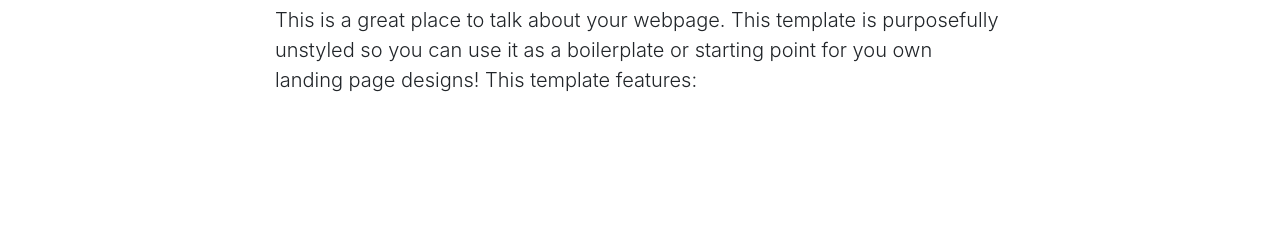
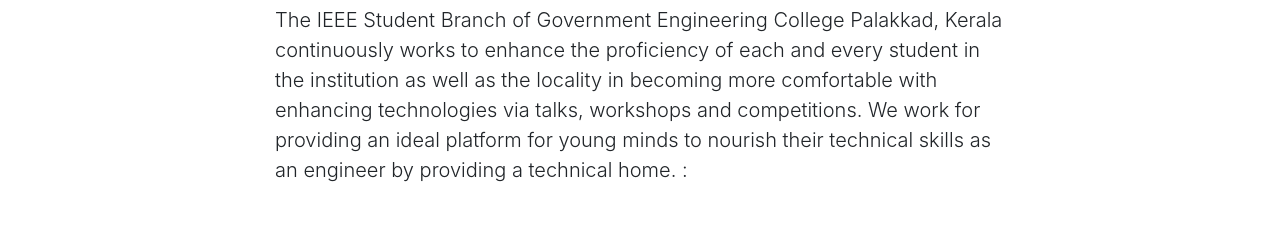
Before and after one commit to biswaz/Hack-GEC, a website with bundled scripts: page 1.html in a window 1280 px wide. Shown: the part 549-800 px from the top of the page. Built offline with nearby package versions, Linux system fonts and the light colour scheme.

Commit message:
Update 1.html

```diff
--- a/1.html
+++ b/1.html
@@ -55,9 +55,8 @@
         <div class="row">
           <div class="col-lg-8 mx-auto">
             <h2>About this page</h2>
-            <p class="lead">This is a great place to talk about your webpage.
-              This template is purposefully unstyled so you can use it as a boilerplate or starting point for you own
-              landing page designs! This template features:</p>
+            <p class="lead">The IEEE Student Branch of Government Engineering College Palakkad, Kerala continuously works to enhance the proficiency of each and every student in the institution as well as the locality in becoming more comfortable with enhancing technologies via talks, workshops and competitions. We work for providing an ideal platform for young minds to nourish their technical skills as an engineer by providing a technical home.
+              :</p>
           </div>
         </div>
       </div>
```
